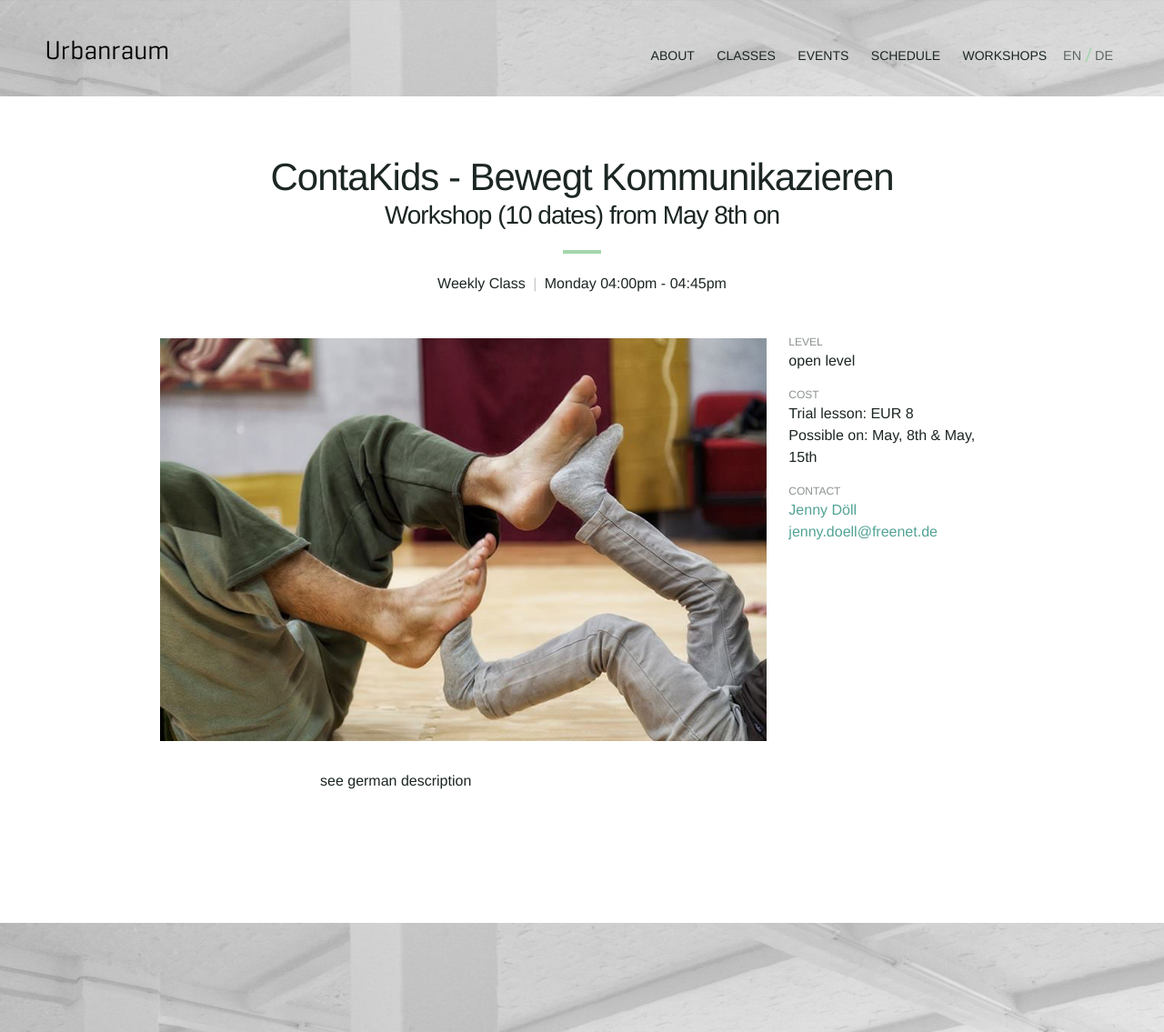
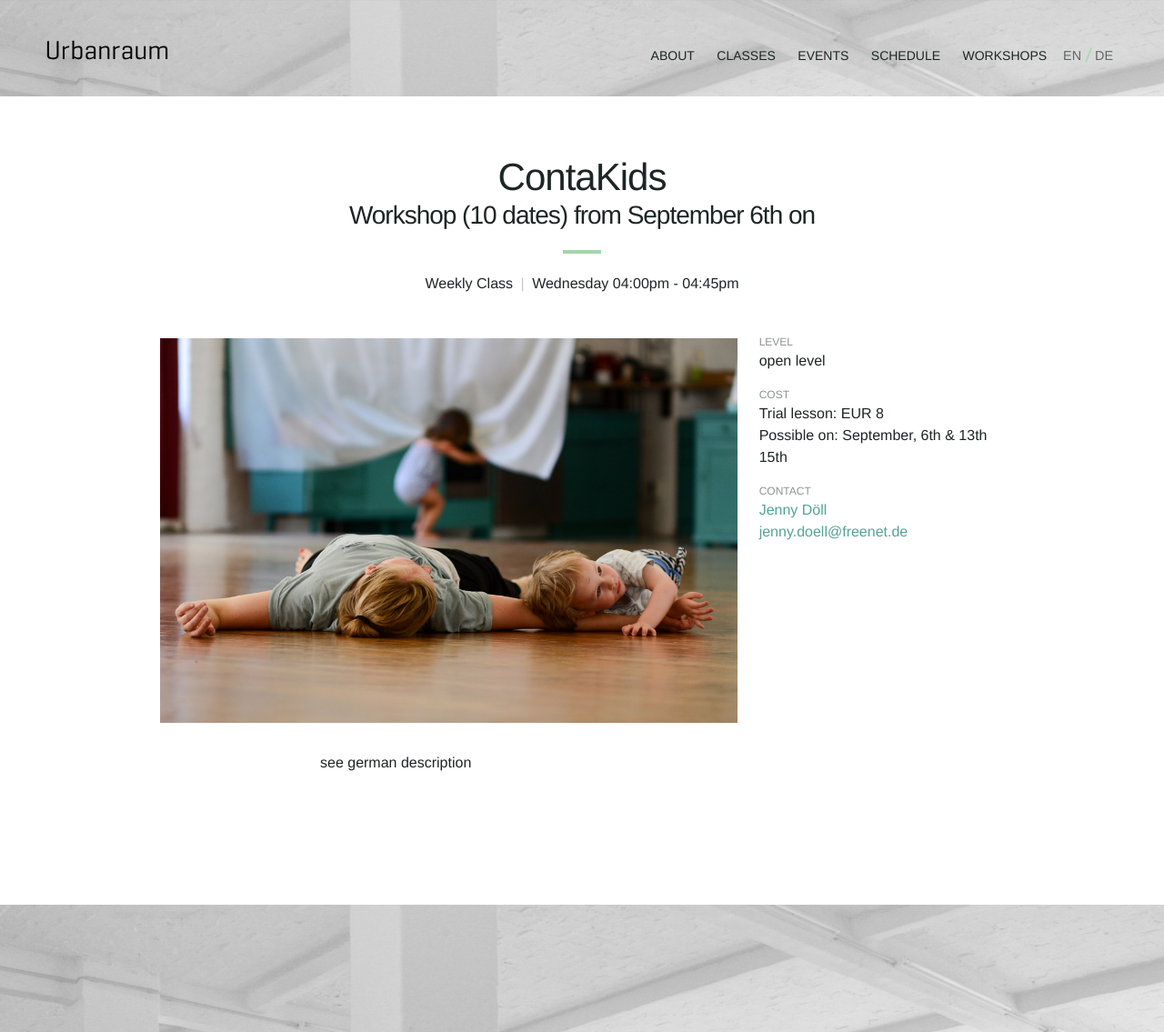
Before and after one commit to Kriesse/urbanraum, a Jekyll site: the page built from _classes/contakids.md, in a window 1280 px wide. Shown: the whole page at 91% size. Built offline with Jekyll 4.4.1, drawn with Linux system fonts in a browser that asks for light colours; nearby versions of some CDN libraries.

Commit message:
Update contakids.md

```diff
--- a/_classes/contakids.md
+++ b/_classes/contakids.md
@@ -2,16 +2,16 @@
 order: "2"
 teacher: "jenny"
 schedule:
-  - day: "monday"
+  - day: "wednesday"
     start: "04:00pm"
     end: "04:45pm"
-image: "class-contakids.jpg"
+image: "class-contakids-zwei.jpg"
 
-title_en: "ContaKids - Bewegt Kommunikazieren"
-title_de: "ContaKids - Bewegt Kommunizieren"
+title_en: "ContaKids"
+title_de: "ContaKids"
 
-subtitle_en: "Workshop (10 dates) from May 8th on"
-subtitle_de: "Workshop mit 10 Terminen ab 8. Mai 2017"
+subtitle_en: "Workshop (10 dates) from September 6th on"
+subtitle_de: "Workshop mit 10 Terminen ab 6. September 2017"
 
 type_en: "Weekly Class"
 type_de: "Wöchentlicher Kurs"
@@ -21,11 +21,11 @@ level_de: "open level"
 
 price_en: |
   Trial lesson: EUR 8
-  Possible on: May, 8th & May, 15th
+  Possible on: September, 6th & 13th 15th
 
 price_de: |
   Probestunde: 8 Euro
-  Möglich am 8. und 15. Mai 2017
+  Möglich am 6. und 13. September 2017
 
 description_en: |
 
```
Also changed, not shown: other parts of _classes/contakids.md (+2 -2 lines).
